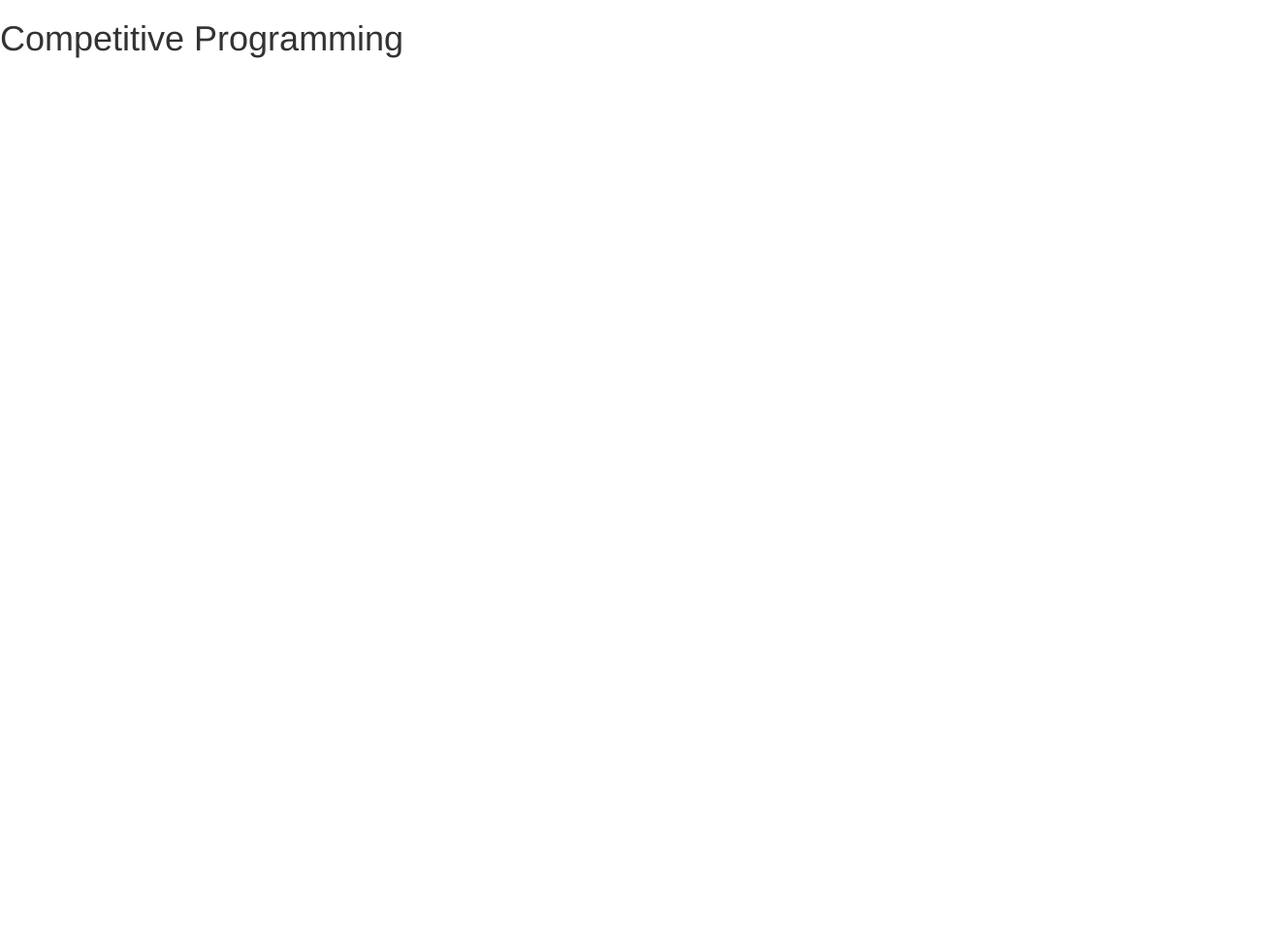
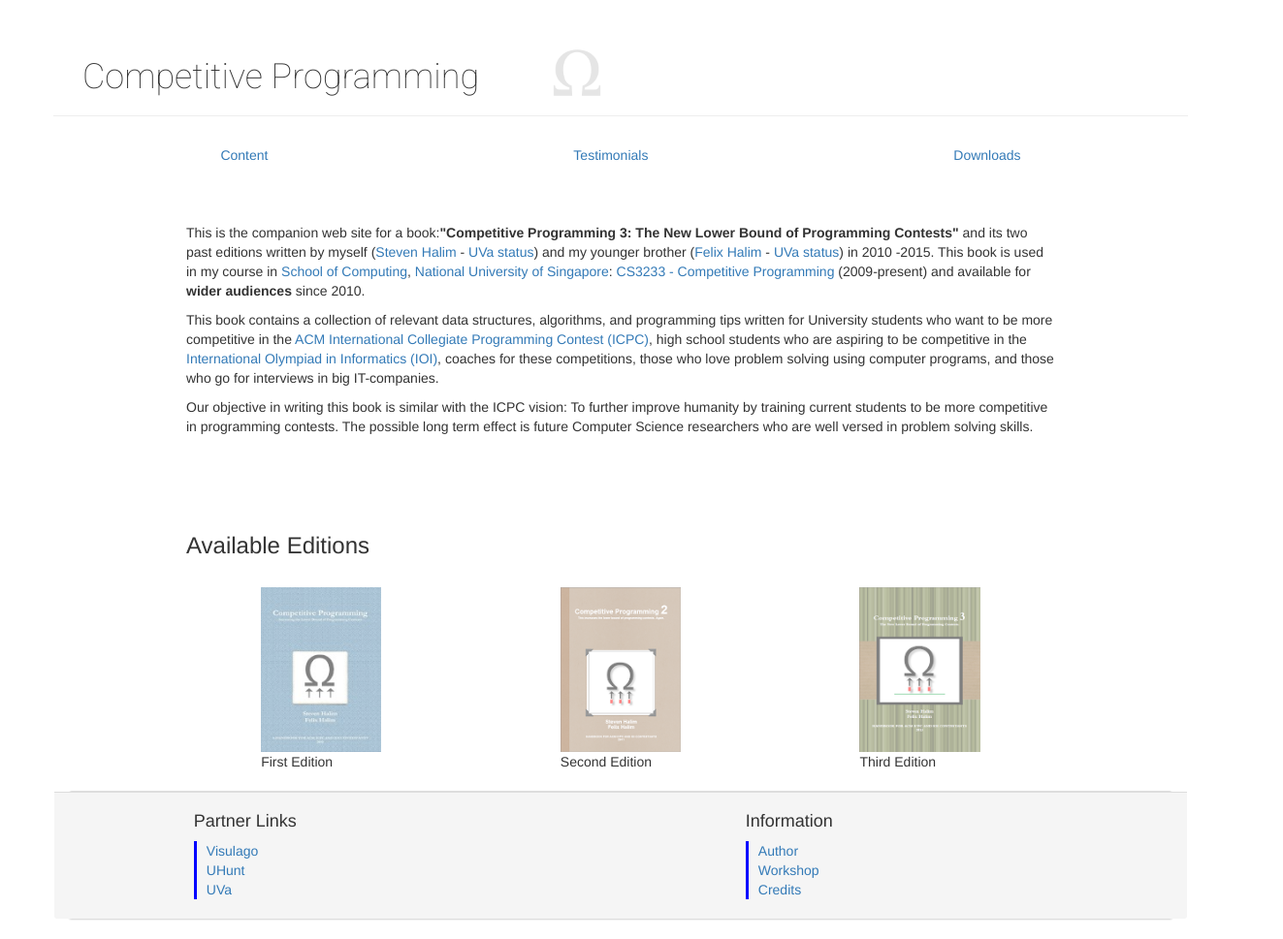
Before and after one commit to aiksiang/CP3, a plain HTML site: page index.html in a window 1280 px wide. Shown: the whole page at 97% size, 1323 px wide, since content can reach past the window. Before the commit the page ends 800 px from the top, so only its background shows below. Drawn offline with nearby package versions, Linux system fonts and the light colour scheme.

Commit message:
Updated index.html and style.css

```diff
--- a/css/style.css
+++ b/css/style.css
@@ -1,3 +1,11 @@
+@import url(http://fonts.googleapis.com/css?family=Roboto:100&subset=latin,latin-ext);
+
+@media (max-width: 500px) {
+	#omega-symbol {
+		display: none;
+	}
+}
+
 table {
 	width: 100%;
 }
@@ -9,3 +17,50 @@ td {
 	width: 25%;
 
 }
+
+.page-header {
+	font-family: 'Roboto', sans-serif;
+}
+
+.nav {
+	text-align: left;
+}
+
+.panel-footer li{
+	list-style-type: none;
+	border-left: 3px solid blue;
+	padding-left: 10px;
+}
+
+#page-text, #book-editions {
+	padding: 50px 0px 20px 0px;
+	width: 70%;
+}
+
+#omega-symbol {
+	opacity: 0.1;
+	height: 70px;
+	width: 100px;
+}
+
+.links, .info {
+	left: 10%;
+}
+
+.panel-body {
+	background-color: grey;
+}
+
+.container .img-responsive {
+	height: 170px;
+	width: 140px;
+	opacity: 0.5;
+	-o-transition:opacity .4s ease-out, background 1.4s ease-in;
+	-ms-transition:opacity .4s ease-out, background 1.4s ease-in;
+	-moz-transition:opacity .4s ease-out, background 1.4s ease-in;
+	-webkit-transition:opacity .4s ease-out, background 1.4s ease-in;
+}
+
+.container .img-responsive:hover {
+	opacity: 1;
+}
--- a/index.html
+++ b/index.html
@@ -17,8 +17,61 @@
 	<title>Competitive Programming</title>
 </head>
 <body>
-	<h1>Competitive Programming</h1>
-<!-- 	<hr>
+	<div class="container page-header">
+		<h1 class="col-md-5">Competitive Programming</h1>
+		<img src="img/omega.png" alt="cp" class="col-xs-3" id="omega-symbol">
+	</div>
+
+	<div class="container">
+		<ul class="nav nav-pills nav-justified">
+		  	<li role="presentation"><a href="#">Content</a></li>
+			<li role="presentation"><a href="#">Testimonials</a></li>
+			<li role="presentation"><a href="#">Downloads</a></li>
+		</ul>
+	</div>
+
+	<div class="container" id="page-text">
+		<p>This is the companion web site for a book:<span><b>"Competitive Programming 3: The New Lower Bound of Programming Contests" </b></span>and its two past editions written by myself (<a href="http://www.comp.nus.edu.sg/~stevenha" target="_blank" rel="nofollow">Steven Halim</a> - <a href="http://uhunt.felix-halim.net/id/32900" target="_blank" rel="nofollow">UVa status</a>) and my younger brother (<a href="http://felix-halim.net/" target="_blank" rel="nofollow">Felix Halim</a> - <a href="http://uhunt.felix-halim.net/id/339" target="_blank" rel="nofollow">UVa status</a>) in 2010 -2015. This book is used in my course in <a href="http://www.comp.nus.edu.sg/" target="_blank" rel="nofollow">School of Computing</a>, <a href="http://www.nus.edu.sg/" target="_blank" rel="nofollow">National University of Singapore</a>: <a href="http://linc.nus.edu.sg/search~S16?/aVerdu%2C+Elena./averdu+elena/-3%2C-1%2C0%2CB/frameset&amp;FF=averdu+elena&amp;1%2C1%2C" target="_blank" rel="nofollow">CS3233 - Competitive Programming</a> (2009-present) and available for <b>wider audiences</b> since 2010.</p>
+
+		<p>This book contains a collection of relevant data structures, algorithms, and programming tips written for University students who want to be more competitive in the <a href="http://icpc.baylor.edu/welcome.icpc" target="_blank" rel="nofollow">ACM International Collegiate Programming Contest (ICPC)</a>, high school students who are aspiring to be competitive in the <a href="http://www.ioinformatics.org/index.shtml" target="_blank" rel="nofollow">International Olympiad in Informatics (IOI)</a>, coaches for these competitions, those who love problem solving using computer programs, and those who go for interviews in big IT-companies.</p>
+
+		<p>Our objective in writing this book is similar with the ICPC vision: To further improve humanity by training current students to be more competitive in programming contests. The possible long term effect is future Computer Science researchers who are well versed in problem solving skills.</p>
+	</div>
+
+	<div class="container" id="book-editions">
+		<h3>Available Editions</h3><br>
+		<div class="row" id="book-editions-img">
+			<div class="col-md-2 col-md-offset-1"><a href="#"><img src="img/cp.jpg" class="img-responsive"></a></div>
+			<div class="col-md-2 col-md-offset-2"><a href="#"><img src="img/cp2.png" class="img-responsive"></a></div>
+			<div class="col-md-2 col-md-offset-2"><a href="#"><img src="img/cp3.png" class="img-responsive"></a></div>
+		</div>
+		<div class="row" id="book-edition-text">
+			<div class="col-md-3 col-md-offset-1">First Edition</div>
+			<div class="col-md-3 col-md-offset-1">Second Edition</div>
+			<div class="col-md-3 col-md-offset-1">Third Edition</div>
+		</div>
+	</div>
+
+
+	<div class="container">
+		<div class="panel panel-default">
+			<div class="panel-footer row">
+				<ul class="links col-md-6">
+					<h4>Partner Links</h4>
+					<li><a href="#">Visulago</a></li>
+					<li><a href="#">UHunt</a></li>
+					<li><a href="#">UVa</a></li>
+				</ul>
+				<ul class="info col-md-6">
+					<h4>Information</h4>
+					<li><a href="#">Author</a></li>
+					<li><a href="#">Workshop</a></li>
+					<li><a href="#">Credits</a></li>
+				</ul>
+			</div>
+		</div>
+	</div>
+<!-- 	<hr>c
 	<h3>
 		CP3 e-Book is now available
 	</h3>
```
Also changed, not shown: img/omega.png (added).
